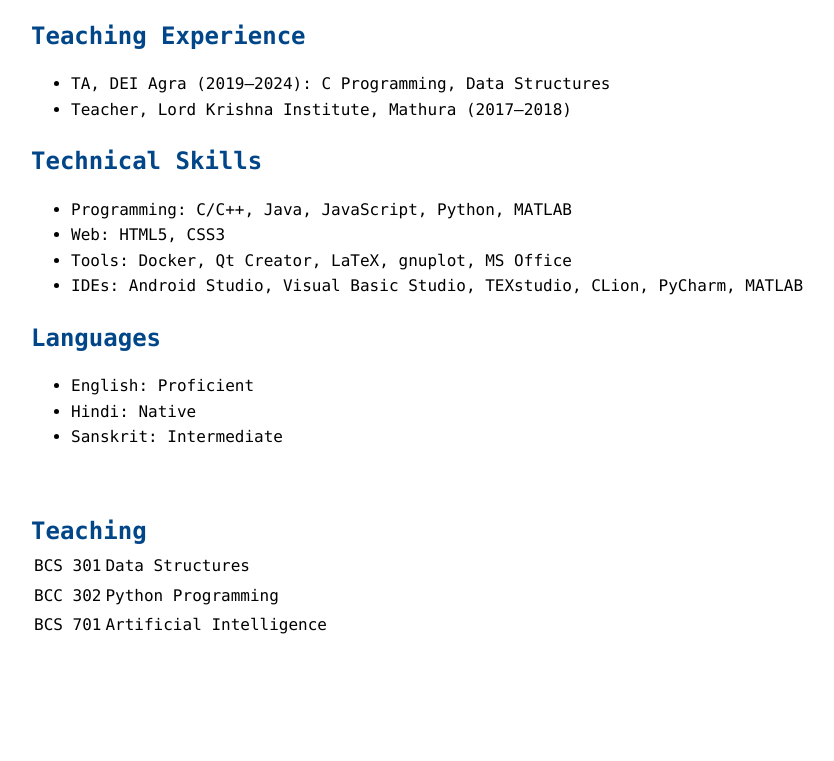
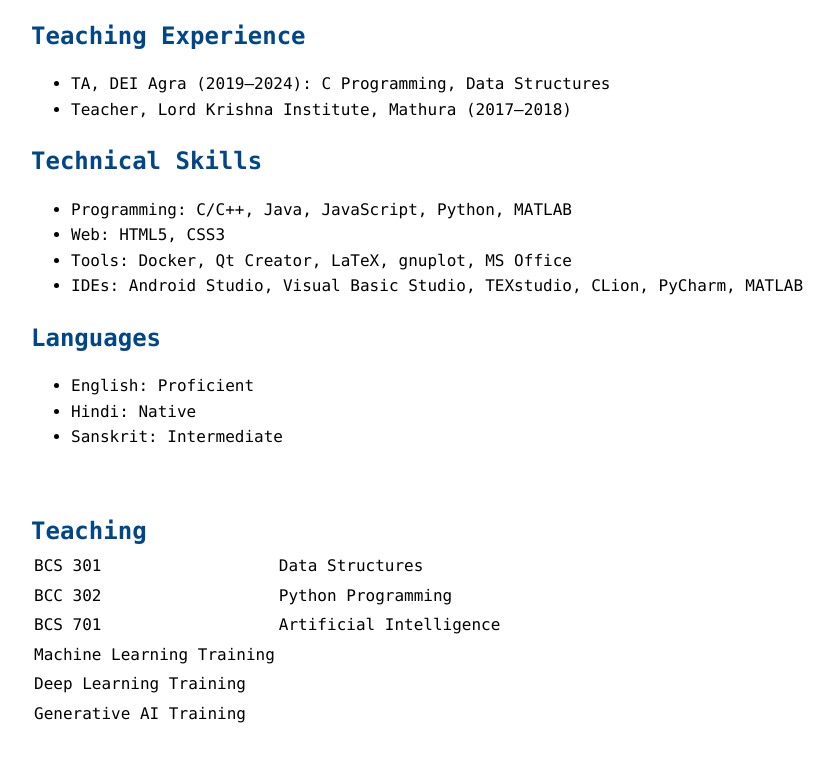
Before and after one commit to lRadha/laxmikant, a plain HTML site: page index.html in a window 1280 px wide. Shown: the part 1995-2756 px from the top of the page, without its empty margins (1-835 px from the left). Before the commit the page ends 2668 px from the top, so only its background shows below. Drawn offline with Linux system fonts and the light colour scheme.

Commit message:
Add training courses to the course table

```diff
--- a/index.html
+++ b/index.html
@@ -127,6 +127,9 @@
     <tr><td>BCS 301</td><td>Data Structures</td></tr>
     <tr><td>BCC 302</td><td>Python Programming</td></tr>
     <tr><td>BCS 701</td><td>Artificial Intelligence</td></tr>
+    <tr><td>Machine Learning Training</td></tr>
+    <tr><td>Deep Learning Training</td></tr>
+    <tr><td>Generative AI Training</td></tr>
   </table>
 </body>
 </html>
```
